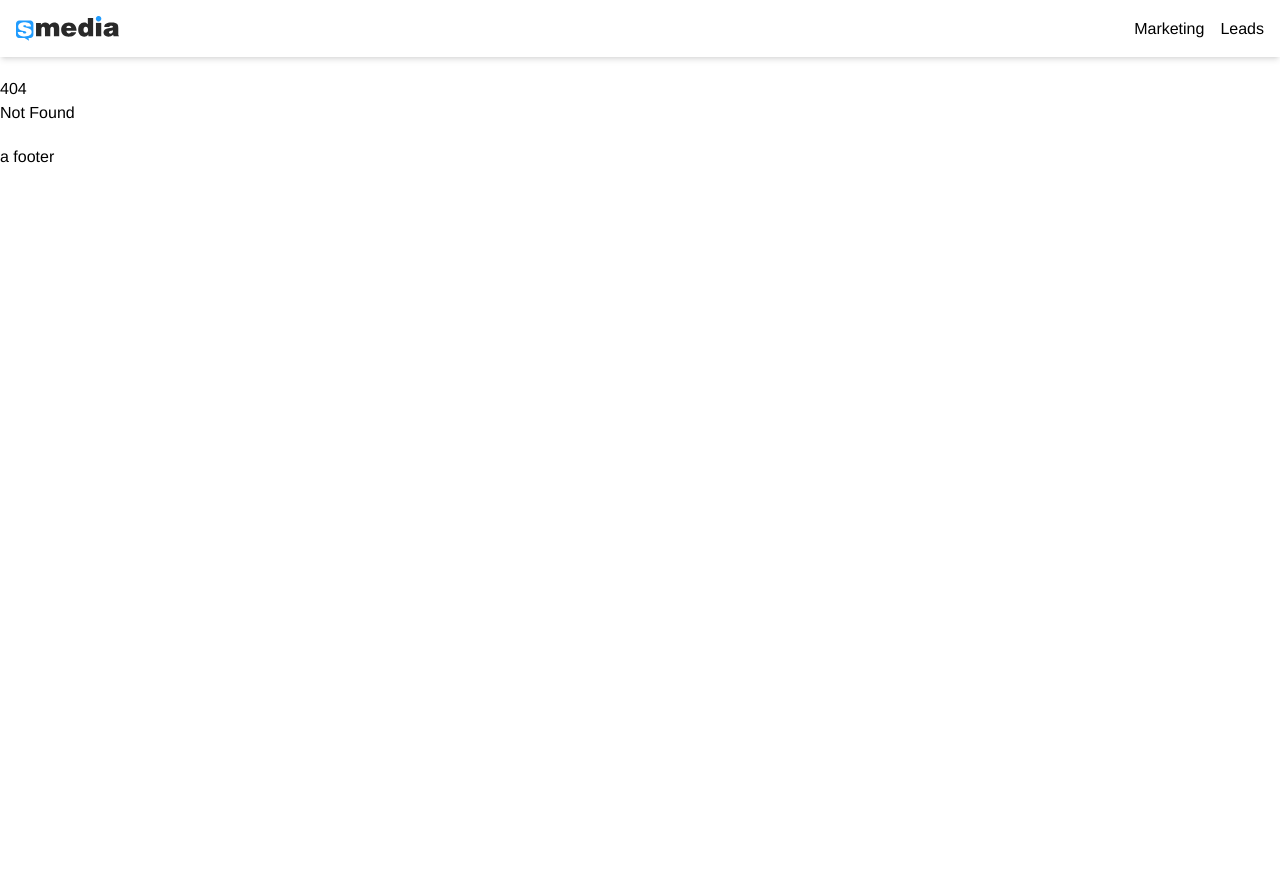
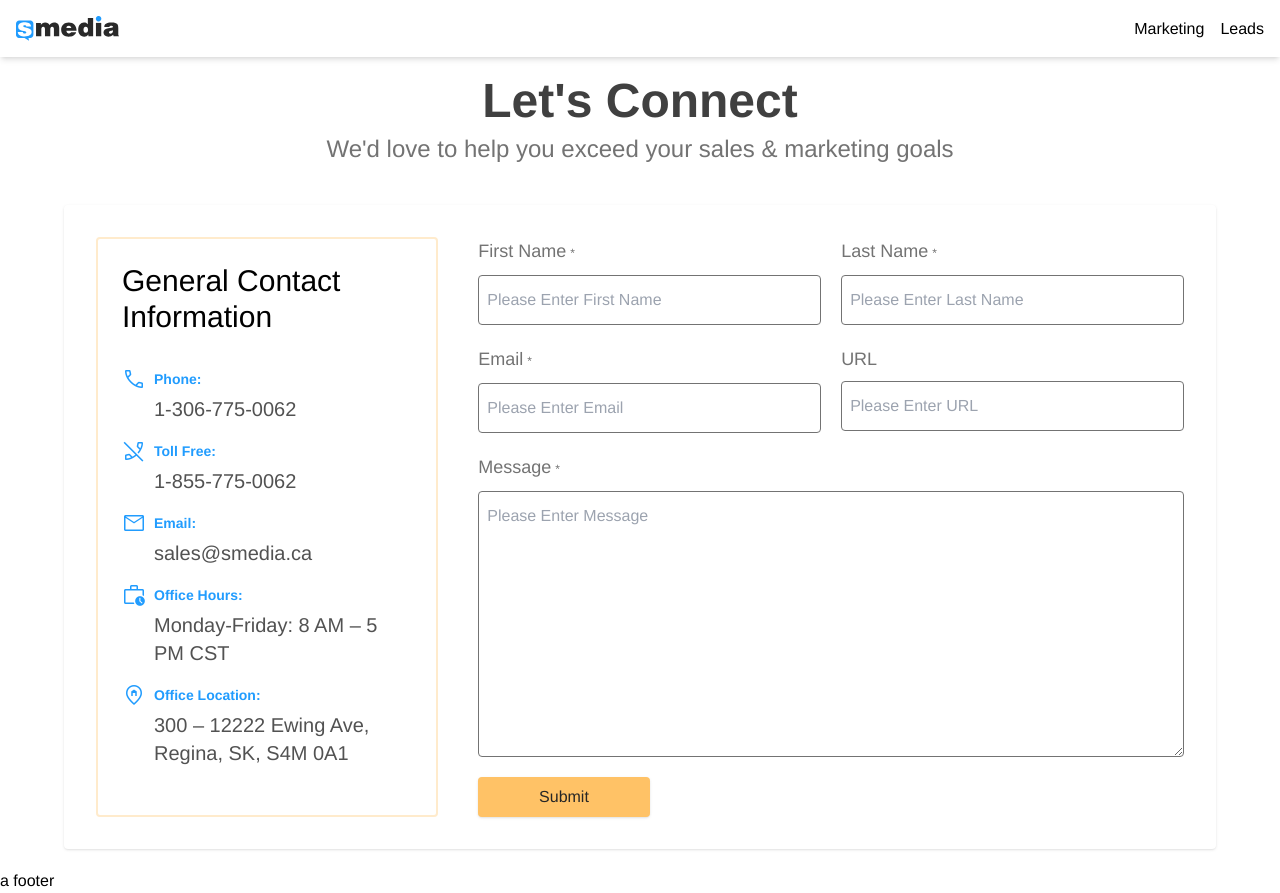
Before and after one commit to mahi160/smeida-web-redesign, a SvelteKit app: page /lets-talk in a window 1280 px wide. Before the commit this address had no page. Before the commit the page ends 800 px from the top, so only its background shows below. Built offline with nearby package versions, Linux system fonts and the light colour scheme.

Commit message:
add lets contact

```diff
--- a/src/app.html
+++ b/src/app.html
@@ -3,6 +3,10 @@
 	<head>
 		<meta charset="utf-8" />
 		<link rel="icon" href="%sveltekit.assets%/favicon.ico" />
+		<link
+			rel="stylesheet"
+			href="https://fonts.googleapis.com/css2?family=Material+Symbols+Outlined:opsz,wght,FILL,GRAD@20..48,100..700,0..1,-50..200"
+		/>
 		<meta name="viewport" content="width=device-width" />
 		%sveltekit.head%
 	</head>
--- /dev/null
+++ b/src/lib/widgets/form-field.svelte
@@ -0,0 +1,46 @@
+<script lang="ts">
+	export let label: string;
+	export let type: string = 'text';
+	export let required: boolean = false;
+	export let placeholder: string = '';
+	export let textarea = false;
+	export let rows: number = 4;
+	$: name = label.replaceAll(/ /g, '_').toLocaleLowerCase();
+	$: ph = !placeholder ? 'Please Enter ' + label : placeholder;
+</script>
+
+<div class="flex flex-col gap-2">
+	<label for={name} class="text-lg font-medium text-text-500 {required ? 'required' : ''}"
+		>{label}</label
+	>
+	{#if !textarea}
+		<input
+			{type}
+			class="px-2 py-3 text-base bg-white border rounded border-neutral-500 focus:outline-none focus:border-primary-500 caret-primary-500"
+			maxlength="256"
+			{name}
+			data-name={name}
+			placeholder={ph}
+			{required}
+			id={name}
+		/>
+	{:else}
+		<textarea
+			class="px-2 py-3 text-base bg-white border rounded border-neutral-500 focus:outline-none focus:border-primary-500 caret-primary-500"
+			{name}
+			data-name={name}
+			placeholder={ph}
+			{required}
+			id={name}
+			{rows}
+		/>
+	{/if}
+</div>
+
+<style>
+	.required::after {
+		content: '*';
+		margin-left: 4px;
+		font-size: 12px;
+	}
+</style>
--- /dev/null
+++ b/src/lib/widgets/mat-symbol.svelte
@@ -0,0 +1,11 @@
+<script>
+	export let symbol = 'home';
+</script>
+
+<span class="material-symbols-outlined"> {symbol} </span>
+
+<style>
+	.material-symbols-outlined {
+		font-variation-settings: 'FILL' 0, 'wght' 400, 'GRAD' 0, 'opsz' 48;
+	}
+</style>
--- a/src/routes/+layout.svelte
+++ b/src/routes/+layout.svelte
@@ -54,4 +54,5 @@
 			),
 			linear-gradient(90deg, rgb(255, 255, 255), rgb(255, 255, 255));
 	} */
+
 </style>
--- a/src/routes/+page.svelte
+++ b/src/routes/+page.svelte
@@ -4,6 +4,10 @@
 
 <svelte:head>
 	<link href="https://fonts.googleapis.com/css?family=Montserrat" rel="stylesheet" />
+	<link
+		rel="stylesheet"
+		href="https://fonts.googleapis.com/css2?family=Material+Symbols+Outlined:opsz,wght,FILL,GRAD@20..48,100..700,0..1,-50..200"
+	/>
 </svelte:head>
 
 <Hero />
--- /dev/null
+++ b/src/routes/lets-talk/+page.svelte
@@ -0,0 +1,13 @@
+<script>
+	import ContactForm from './ui/contact-form.svelte';
+	import GeneralContact from './ui/general-contact.svelte';
+</script>
+
+<section class="flex flex-col items-center justify-center gap-2 text-text-700">
+	<h1 class="text-2xl font-semibold md:text-4xl lg:text-5xl">Let's Connect</h1>
+	<h3 class="text-2xl text-text-500">We'd love to help you exceed your sales & marketing goals</h3>
+</section>
+<div class="container flex max-w-6xl gap-10 p-8 mx-auto mt-10 rounded shadow">
+	<GeneralContact />
+	<ContactForm />
+</div>
--- /dev/null
+++ b/src/routes/lets-talk/ui/contact-form.svelte
@@ -0,0 +1,20 @@
+<script>
+	import FormField from '$lib/widgets/form-field.svelte';
+	const formFields = [
+		{ label: 'First Name', type: 'text', required: true },
+		{ label: 'Last Name', type: 'text', required: true },
+		{ label: 'Email', type: 'email', required: true },
+		{ label: 'URL', type: 'url', required: false },
+		{ label: 'Message', type: 'text', required: true }
+	];
+</script>
+
+<form class="grid items-start justify-center w-full grid-cols-1 gap-5 h-fit sm:grid-cols-2">
+	{#each formFields as _ff, i}
+		<div class={_ff.label === 'Message' ? 'col-span-2' : ''}>
+			<FormField {..._ff} textarea={_ff.label === 'Message'} rows={10} />
+		</div>
+	{/each}
+
+	<input type="submit" value="Submit" class="py-2 text-base font-medium rounded shadow cursor-pointer bg-accent-300 sm:w-1/2 hover:bg-accent-300/90 text-text-800"/>
+</form>
--- /dev/null
+++ b/src/routes/lets-talk/ui/general-contact.svelte
@@ -0,0 +1,42 @@
+<script>
+	import MatSymbol from '$lib/widgets/mat-symbol.svelte';
+
+	const generalContact = [
+		{ name: 'Phone', value: '1-306-775-0062', symbol: 'phone' },
+		{ name: 'Toll Free', value: '1-855-775-0062', symbol: 'phone_disabled' },
+		{ name: 'Email', value: 'sales@smedia.ca', symbol: 'mail' },
+		{ name: 'Office Hours', value: 'Monday-Friday: 8 AM – 5 PM CST', symbol: 'work_history' },
+		{
+			name: 'Office Location',
+			value: '300 – 12222 Ewing Ave, Regina, SK, S4M 0A1',
+			symbol: 'home_pin'
+		}
+	];
+</script>
+
+<section class="max-w-[22rem] p-6 border-2 rounded border-accent-100">
+	<h2 class="mb-8 text-3xl font-medium">General Contact Information</h2>
+	<ul class="grid items-center justify-center gap-4 mt-5">
+		{#each generalContact as _gc, i}
+			<li class="flex flex-col gap-1">
+				<b class="flex items-center justify-start gap-2 text-sm font-semibold text-primary-500">
+					<MatSymbol symbol={_gc.symbol} />
+					{_gc.name}:
+				</b>
+				<span class="col-span-2 ml-8 text-xl text-text-600">
+					{#if i < 2}
+						<a href="tel:{_gc.value}" class="hover:underline">
+							{_gc.value}
+						</a>
+					{:else if i === 2}
+						<a href="mailto:{_gc.value}" class="hover:underline">
+							{_gc.value}
+						</a>
+					{:else}
+						<p>{_gc.value}</p>
+					{/if}
+				</span>
+			</li>
+		{/each}
+	</ul>
+</section>
```
Also changed, not shown: src/app.css (line endings or trailing spaces).
